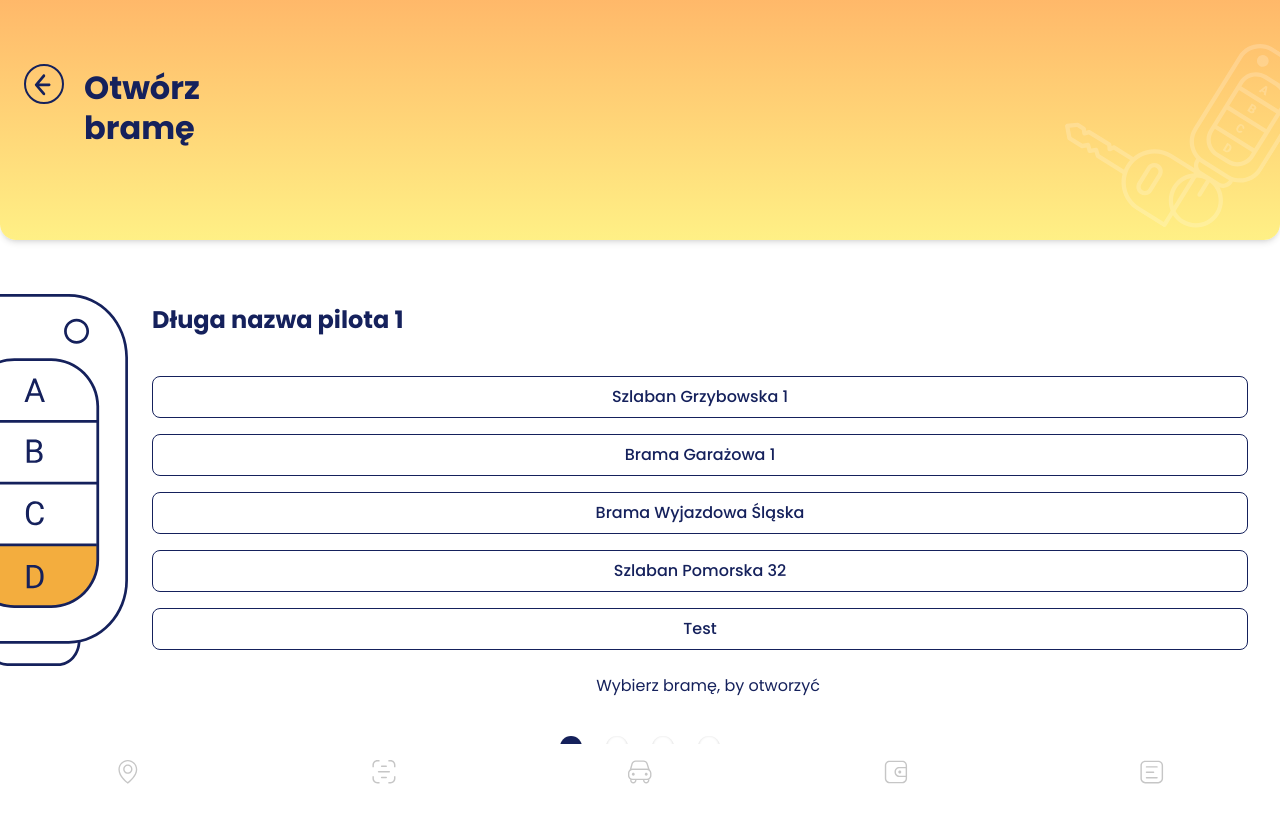
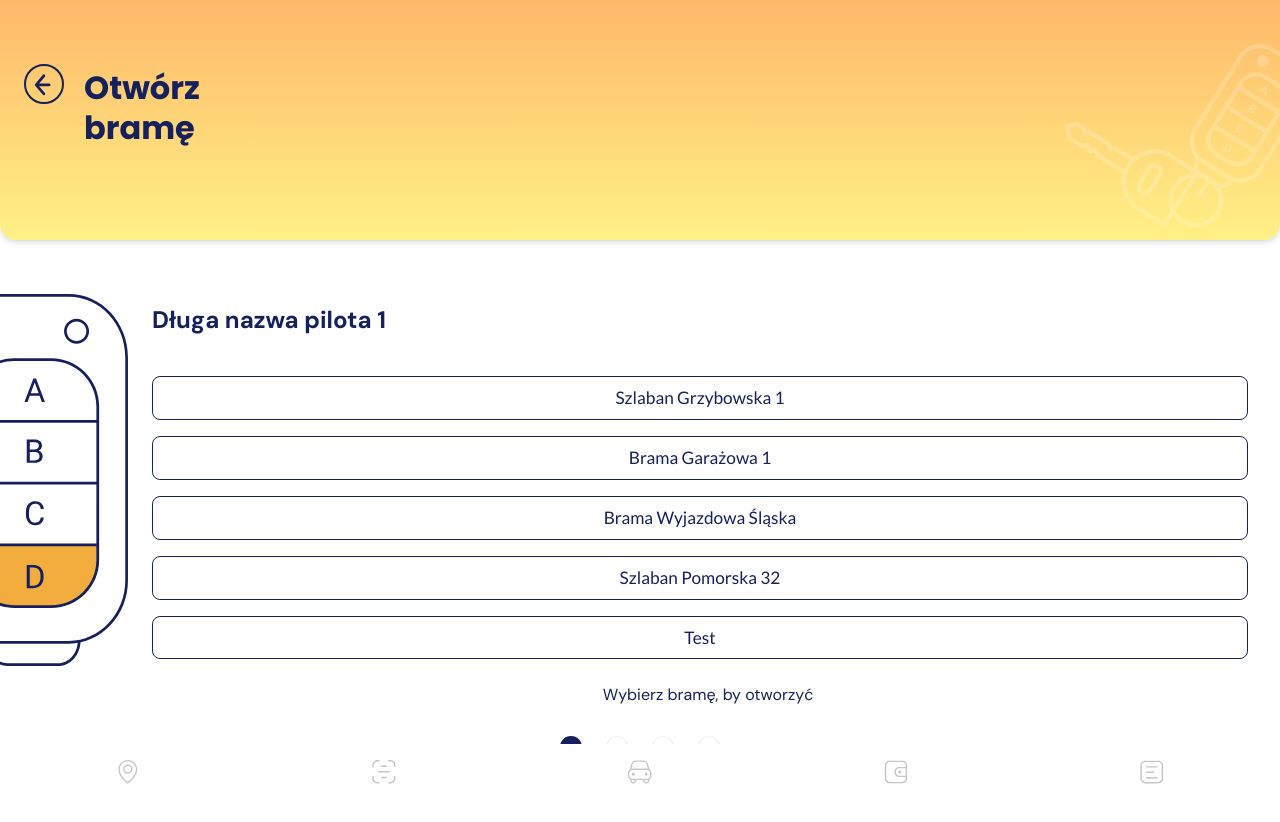
Before and after one commit to benekex2/parkApp, a Next.js app: page / in a window 1280 px wide. Shown: the top 822 px of the page. Built offline with nearby package versions, Linux system fonts and the light colour scheme.

Commit message:
Fix font styles (#4)
* Add missing fonts and use it

* Fix gates font-size

```diff
--- a/src/app/globals.css
+++ b/src/app/globals.css
@@ -8,7 +8,16 @@
 body {
   background: var(--background);
   color: var(--primary);
-  font-family: Arial, Helvetica, sans-serif;
+}
+
+.font-poppins {
+  font-family: var(--font-poppins), Arial, Helvetica, sans-serif !important;
+}
+.font-dm-sans {
+  font-family: var(--font-dm-sans), Arial, Helvetica, sans-serif;
+}
+.font-lato {
+  font-family: var(--font-lato), Arial, Helvetica, sans-serif;
 }
 
 .text-primary {
--- a/src/app/layout.tsx
+++ b/src/app/layout.tsx
@@ -1,5 +1,5 @@
 import type { Metadata } from 'next';
-import { Poppins } from 'next/font/google';
+import { Poppins, DM_Sans, Lato } from 'next/font/google';
 import './globals.css';
 import Providers from './providers';
 import { AuthProvider } from '@/context/AuthContext';
@@ -9,6 +9,19 @@ import { ErrorBoundary } from 'react-error-boundary';
 const poppins = Poppins({
   subsets: ['latin'],
   weight: ['100', '200', '300', '400', '500', '600', '700', '800', '900'],
+  variable: '--font-poppins',
+});
+
+const dmSans = DM_Sans({
+  subsets: ['latin'],
+  weight: ['400', '500', '700'],
+  variable: '--font-dm-sans',
+});
+
+const lato = Lato({
+  subsets: ['latin'],
+  weight: ['100', '300', '400', '700', '900'],
+  variable: '--font-lato',
 });
 
 export const metadata: Metadata = {
@@ -23,7 +36,7 @@ export default function RootLayout({
 }>) {
   return (
     <html lang="en">
-      <body className={`${poppins.className}`}>
+      <body className={`${lato.variable} ${poppins.variable} ${dmSans.variable} font-lato`}>
         <Providers>
           <AuthProvider>
             <ErrorBoundary FallbackComponent={ErrorFallback}>{children}</ErrorBoundary>
--- a/src/app/login/page.tsx
+++ b/src/app/login/page.tsx
@@ -31,7 +31,9 @@ export default function LoginPage() {
     <div className="w-full">
       <Header>
         <div className="flex pt-10">
-          <h1 className="text-[2rem] leading-[2.5rem] font-bold pl-5 pt-1">Logowanie</h1>
+          <h1 className="text-[2rem] font-poppins leading-[2.5rem] font-bold pl-5 pt-1">
+            Logowanie
+          </h1>
         </div>
       </Header>
       <form className="bg-white p-6 rounded-2xl space-y-4" onSubmit={handleSubmit}>
--- a/src/app/page.tsx
+++ b/src/app/page.tsx
@@ -66,7 +66,7 @@ export default function Home() {
           >
             <ArrowLeftIcon />
           </button>
-          <h1 className="text-[2rem] leading-[2.5rem] font-bold pl-5 pt-1">
+          <h1 className="text-[2rem] font-poppins leading-[2.5rem] font-bold pl-5 pt-1">
             Otwórz <br /> bramę
           </h1>
         </div>
@@ -80,7 +80,6 @@ export default function Home() {
             onTouchEnd={handleTouchEnd}
           >
             <div className="relative">
-              {/* Aktualny pilot */}
               <div
                 className={`absolute top-0 left-0 w-full transition-all duration-250
                     ${anim === 'left' ? '-translate-x-full opacity-0' : ''}
@@ -89,20 +88,21 @@ export default function Home() {
                   `}
                 style={{ zIndex: 1 }}
               >
-                <h2 className="font-bold text-2xl pb-10 pt-4">{pilots[current].name}</h2>
+                <h2 className="font-bold text-2xl font-dm-sans pb-10 pt-4">
+                  {pilots[current].name}
+                </h2>
                 <div className={`space-y-3 ${pilots[current].gates.length > 4 ? 'pr-4' : ''}`}>
                   {pilots[current].gates.map((gate) => (
                     <button
                       key={gate}
-                      className="w-full py-2 px-4 mb-4 rounded-lg border border-primary font-medium"
+                      className="w-full text-[17.25px] py-2 px-4 mb-4 rounded-lg border border-primary font-medium"
                     >
                       {gate}
                     </button>
                   ))}
                 </div>
-                <p className="text-center mt-2">Wybierz bramę, by otworzyć</p>
+                <p className="text-center font-dm-sans mt-2">Wybierz bramę, by otworzyć</p>
               </div>
-              {/* Następny pilot */}
               {anim && nextIdx !== null && (
                 <div
                   className={`absolute top-0 left-0 w-full transition-all duration-250
@@ -122,7 +122,7 @@ export default function Home() {
                       </button>
                     ))}
                   </div>
-                  <p className="text-center mt-2">Wybierz bramę, by otworzyć</p>
+                  <p className="text-center font-dm-sans mt-2">Wybierz bramę, by otworzyć</p>
                 </div>
               )}
             </div>
--- a/src/app/register/page.tsx
+++ b/src/app/register/page.tsx
@@ -37,7 +37,9 @@ export default function RegisterPage() {
     <div className="w-full">
       <Header>
         <div className="flex pt-10">
-          <h1 className="text-[2rem] leading-[2.5rem] font-bold pl-5 pt-1">Register</h1>
+          <h1 className="text-[2rem] font-poppins leading-[2.5rem] font-bold pl-5 pt-1">
+            Register
+          </h1>
         </div>
       </Header>
       <form onSubmit={handleSubmit} className="bg-white p-6 rounded-2xl space-y-4">
```
